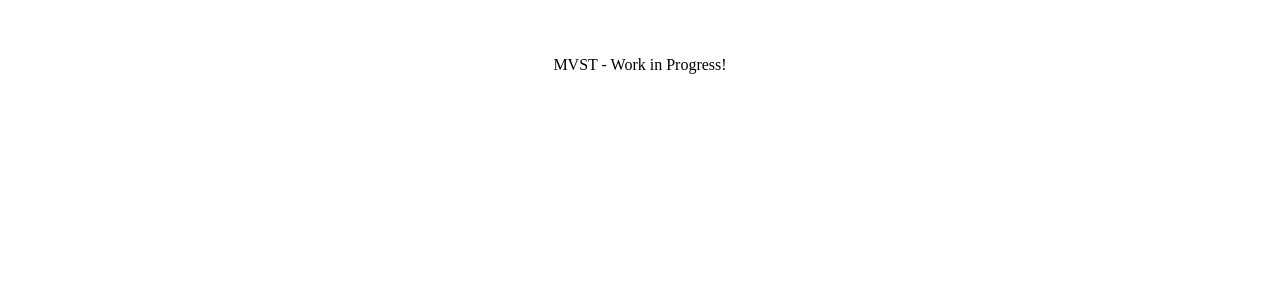
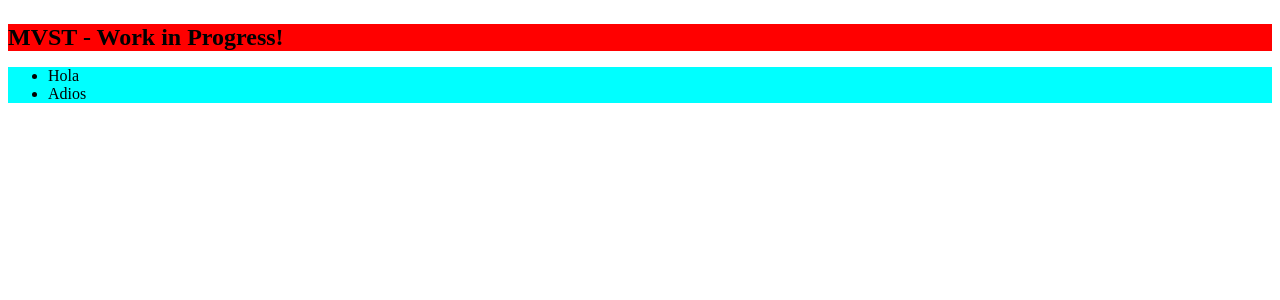
Before and after one commit to adamelamrani/MVST-coding-challenge, a React (Vite) app: page / in a window 1280 px wide. Shown: the top 300 px of the page. Built offline with nearby package versions, Linux system fonts and the light colour scheme.

Commit message:
Create list component and module styles

```diff
--- a/src/App.css
+++ /dev/null
@@ -1,6 +0,0 @@
-#root {
-  max-width: 1280px;
-  margin: 0 auto;
-  padding: 2rem;
-  text-align: center;
-}
--- /dev/null
+++ b/src/App.module.css
@@ -0,0 +1,13 @@
+#root {
+  max-width: 1280px;
+  margin: 0 auto;
+  padding: 2rem;
+  text-align: center;
+}
+
+.paragraph {
+  font-size: 1.5rem;
+  font-weight: 600;
+  margin-bottom: 1rem;
+  background-color: red;
+}
--- a/src/App.tsx
+++ b/src/App.tsx
@@ -1,9 +1,14 @@
-import "./App.css";
+import AppCss from "./App.module.css";
+import RepositoriesList from "./components/repositoriesList/RepositoriesList";
 
 function App() {
   return (
     <>
-      <p>MVST - Work in Progress!</p>
+      <p className={AppCss.paragraph}>MVST - Work in Progress!</p>
+      <RepositoriesList>
+        <li>Hola</li>
+        <li>Adios</li>
+      </RepositoriesList>
     </>
   );
 }
--- /dev/null
+++ b/src/components/repositoriesList/RepositoriesList.tsx
@@ -0,0 +1,15 @@
+import "./repositoriesList.module.css";
+
+interface RepositoriesListProps {
+  children: React.ReactNode;
+}
+
+const RepositoriesList: React.FC<RepositoriesListProps> = ({
+  children,
+}: {
+  children: React.ReactNode;
+}) => {
+  return <ul>{children}</ul>;
+};
+
+export default RepositoriesList;
--- /dev/null
+++ b/src/components/repositoriesList/repositoriesList.module.css
@@ -0,0 +1,7 @@
+ul {
+  background-color: aqua;
+}
+
+p {
+  background-color: aqua;
+}
--- a/vite.config.ts
+++ b/vite.config.ts
@@ -9,4 +9,9 @@ export default defineConfig({
     environment: "jsdom",
     setupFiles: "setupTest.ts",
   },
+  css: {
+    modules: {
+      localsConvention: "camelCase",
+    },
+  },
 });
```
Also changed, not shown: 1 other file (tests, documents, lock files or other folders).
